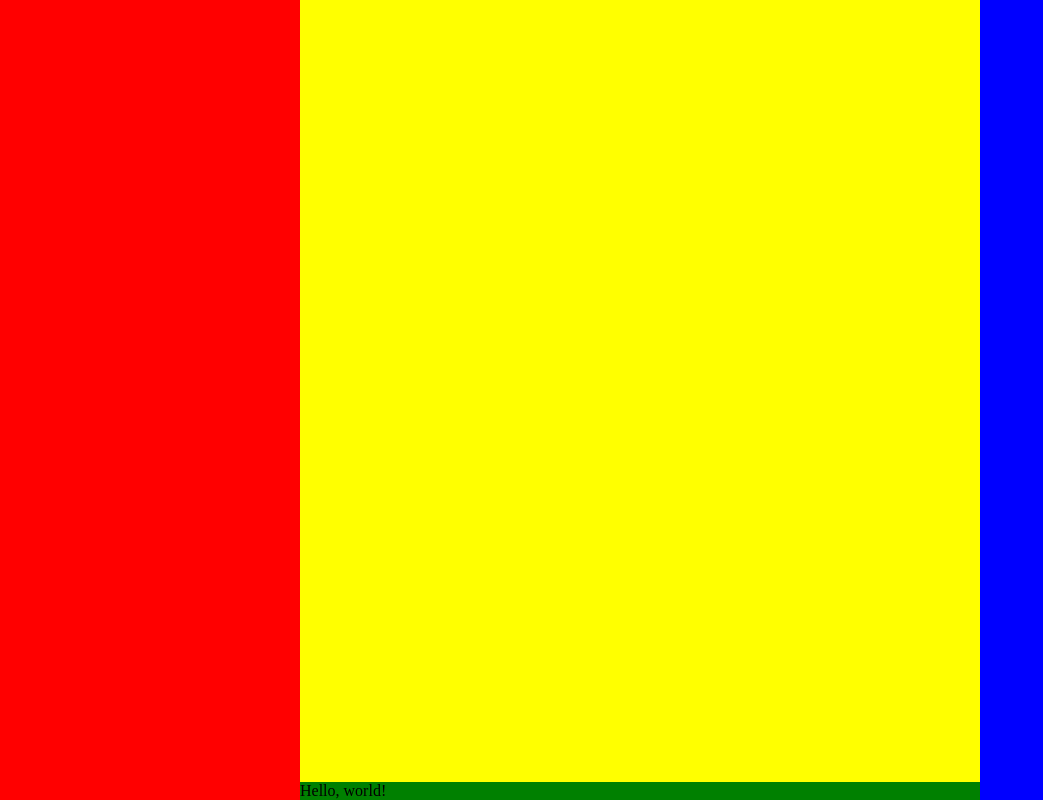
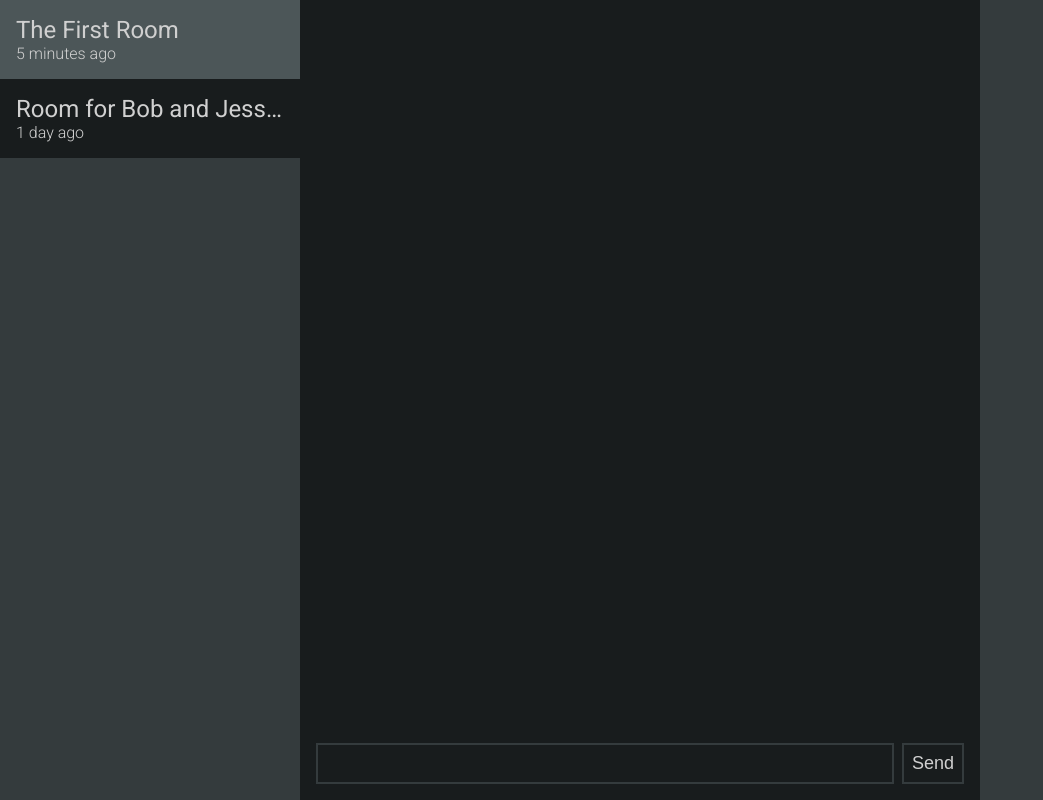
Before and after one commit to nathan-osman/pratl, a React (Create React App) app in the folder ui/: page / in a window 1280 px wide. Shown: the whole page, without its empty margins (0-1043 px from the left). Built offline with nearby package versions, Linux system fonts and the light colour scheme.

Commit message:
Begin styling page components.

```diff
--- a/ui/public/index.html
+++ b/ui/public/index.html
@@ -8,6 +8,10 @@
     <link rel="icon" href="%PUBLIC_URL%/favicon.ico" />
     <link rel="apple-touch-icon" href="%PUBLIC_URL%/logo192.png" />
 
+    <link rel="preconnect" href="https://fonts.googleapis.com">
+    <link rel="preconnect" href="https://fonts.gstatic.com" crossorigin>
+    <link rel="stylesheet" href="https://fonts.googleapis.com/css2?family=Roboto:wght@300;400&display=swap">
+
     <title>Pratl</title>
   </head>
   <body>
--- a/ui/src/App.scss
+++ b/ui/src/App.scss
@@ -1,4 +1,8 @@
+@import 'scss/variables';
+
 #App {
+  background-color: $colBackground;
+  color: $colText;
   display: grid;
   height: 100%;
 
--- a/ui/src/components/Composer.js
+++ b/ui/src/components/Composer.js
@@ -1,7 +1,19 @@
 import './Composer.scss';
 
 const Composer = () => {
-  return <div id="composer">Hello, world!</div>;
+  return <div id="composer">
+    <div className="controls">
+      <input
+        type="text"
+        className="elem input"
+        autocomplete="off"
+      />
+      <button
+        type="button"
+        className="elem btn"
+      >Send</button>
+    </div>
+  </div>;
 };
 
 export default Composer;
--- a/ui/src/components/Composer.scss
+++ b/ui/src/components/Composer.scss
@@ -1,4 +1,34 @@
+@import '../scss/variables';
+
 #composer {
-  background-color: green;
   grid-area: composer;
+  padding: $spPanel;
+
+  .controls {
+    display: grid;
+    grid-auto-flow: column;
+    grid-template-columns: 1fr;
+    column-gap: $spElem;
+
+    .elem {
+      background-color: $colBackground;
+      border: 2px solid $colBackgroundLight;
+      color: $colText;
+      font-size: 18px;
+      padding: $spElem;
+
+      &:focus {
+        border-color: $colBackgroundLighter;
+        outline: none;
+      }
+    }
+
+    .input {
+      flex-grow: 1;
+    }
+
+    .btn {
+      cursor: pointer;
+    }
+  }
 }
--- a/ui/src/components/Info.scss
+++ b/ui/src/components/Info.scss
@@ -1,4 +1,6 @@
+@import '../scss/variables';
+
 #info {
-  background-color: blue;
+  background-color: $colBackgroundLight;
   grid-area: info;
 }
--- a/ui/src/components/Messages.scss
+++ b/ui/src/components/Messages.scss
@@ -1,4 +1,5 @@
+@import '../scss/variables';
+
 #messages {
-  background-color: yellow;
   grid-area: messages;
 }
--- a/ui/src/components/Rooms.js
+++ b/ui/src/components/Rooms.js
@@ -1,7 +1,18 @@
 import './Rooms.scss';
 
 const Rooms = () => {
-  return <div id="rooms"></div>;
+  return <div id="rooms">
+    <div className="room-list">
+      <div className="room">
+        <div className="name">The First Room</div>
+        <div className="time">5 minutes ago</div>
+      </div>
+      <div className="room active">
+        <div className="name">Room for Bob and Jessica</div>
+        <div className="time">1 day ago</div>
+      </div>
+    </div>
+  </div>;
 };
 
 export default Rooms;
--- a/ui/src/components/Rooms.scss
+++ b/ui/src/components/Rooms.scss
@@ -1,4 +1,33 @@
+@import '../scss/variables';
+
 #rooms {
-  background-color: red;
+  background-color: $colBackgroundLight;
   grid-area: rooms;
+
+  .room-list {
+    .room {
+      padding: $spPanel;
+
+      &:hover {
+        background-color: $colBackgroundLighter;
+        cursor: pointer;
+      }
+
+      &.active {
+        background-color: $colBackground;
+      }
+
+      .name {
+        font-size: 24px;
+        font-weight: $fontBold;
+        overflow: hidden;
+        text-overflow: ellipsis;
+        white-space: nowrap;
+      }
+
+      .time {
+        font-size: 16px;
+      }
+    }
+  }
 }
--- a/ui/src/index.scss
+++ b/ui/src/index.scss
@@ -1,4 +1,10 @@
+* {
+  box-sizing: border-box;
+}
+
 html, body, #root {
+  font-family: Roboto, sans-serif;
+  font-weight: 300;
   height: 100%;
 }
 
--- /dev/null
+++ b/ui/src/scss/_variables.scss
@@ -0,0 +1,16 @@
+// UI colors
+$colBackground: #181c1d;
+$colBackgroundLight: #343b3d;
+$colBackgroundLighter: #4c5658;
+
+$colText: #d0d0d0;
+
+$colPrimary: #64c9ff;
+$colSecondary: #dd403a;
+
+// UI spacing
+$spElem: 8px;
+$spPanel: 16px;
+
+// Misc variables
+$fontBold: 400;
```
